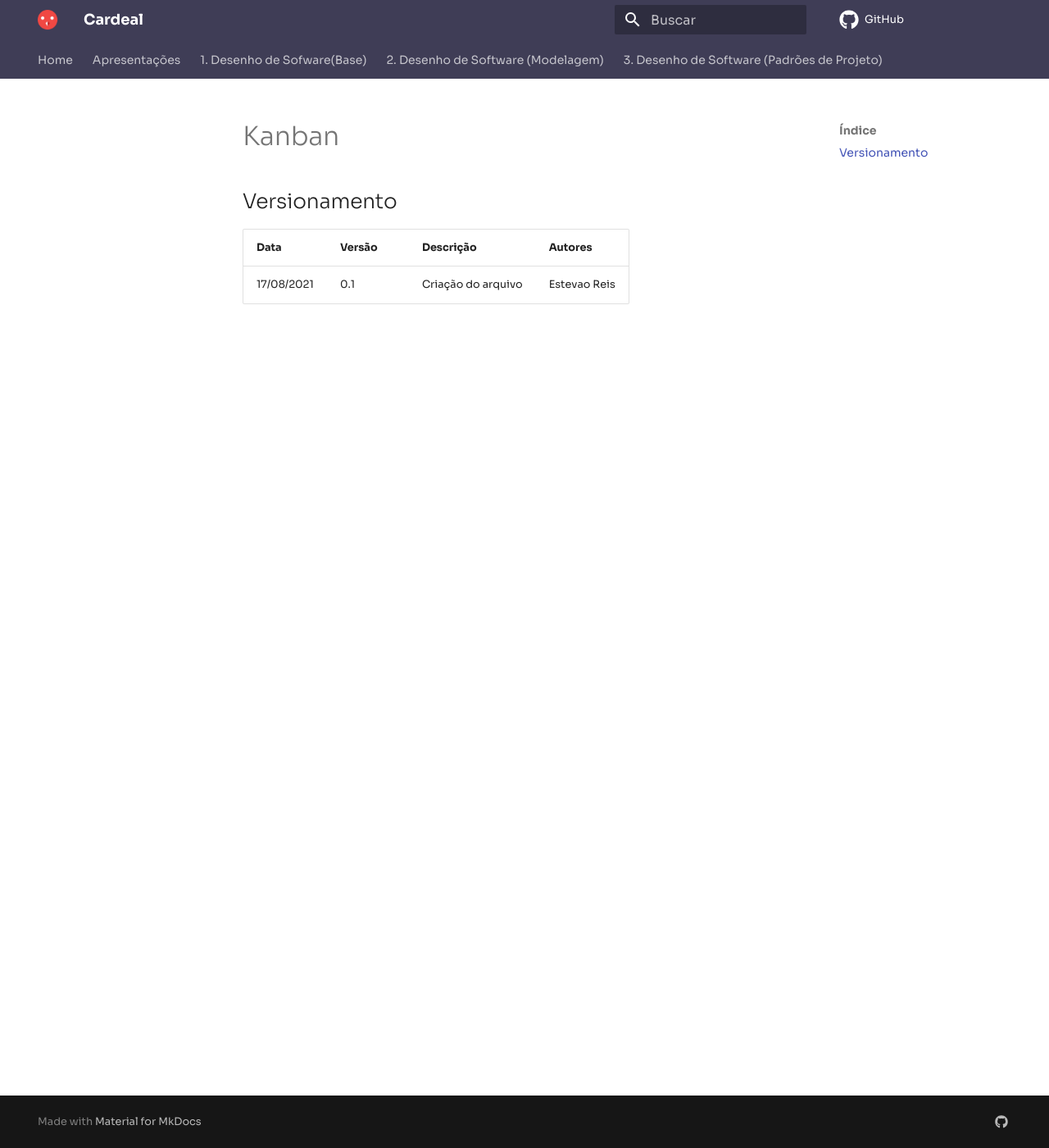
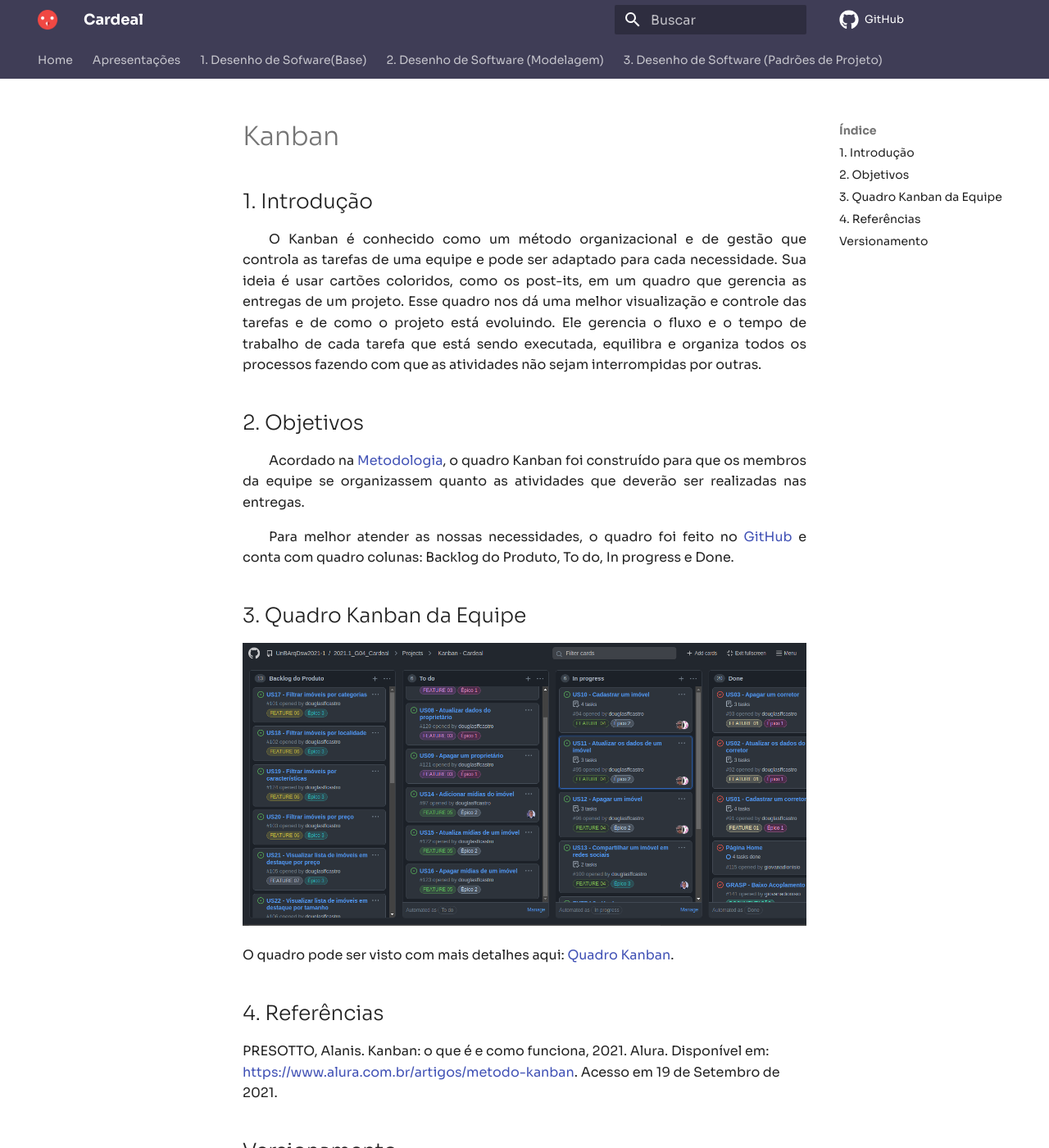
Before and after one commit to UnBArqDsw2021-1/2021.1_G04_Cardeal, an MkDocs documentation site: the page built from docs/padroesDeProjeto/kanban.md, in a window 1280 px wide and 1400 px high. Shown: the whole window at 82% size. Built offline with MkDocs 1.6.1 and Material for MkDocs 9.7.7, drawn with Linux system fonts in a browser that asks for light colours; comment, search, counter and statistics services are not loaded; some of the changed text lies outside the part shown.

Commit message:
Add kanban document

```diff
--- a/docs/padroesDeProjeto/kanban.md
+++ b/docs/padroesDeProjeto/kanban.md
@@ -1,5 +1,26 @@
+# Kanban
 
+## 1. Introdução
+
+<p align = "justify">&emsp;&emsp;O Kanban é conhecido como um método organizacional e de gestão que controla as tarefas de uma equipe e pode ser adaptado para cada necessidade. Sua ideia é usar cartões coloridos, como os post-its, em um quadro que gerencia as entregas de um projeto. Esse quadro nos dá uma melhor visualização e controle das tarefas e de como o projeto está evoluindo. Ele gerencia o fluxo e o tempo de trabalho de cada tarefa que está sendo executada, equilibra e organiza todos os processos fazendo com que as atividades não sejam interrompidas por outras.</p>
+
+## 2. Objetivos
+
+<p align = "justify">&emsp;&emsp;Acordado na <a href="https://unbarqdsw2021-1.github.io/2021.1_G04_Cardeal/desenhoSoftwareBase/metodologia/">Metodologia</a>, o quadro Kanban foi construído para que os membros da equipe se organizassem quanto as atividades que deverão ser realizadas nas entregas.</p>
+
+<p align = "justify">&emsp;&emsp;Para melhor atender as nossas necessidades, o quadro foi feito no <a href="https://github.com/">GitHub</a> e conta com quadro colunas: Backlog do Produto, To do, In progress e Done.</p>
+
+## 3. Quadro Kanban da Equipe
+
+![Quadro Kanban](./img/kanban.png)
+
+O quadro pode ser visto com mais detalhes aqui: <a href="https://github.com/UnBArqDsw2021-1/2021.1_G04_Cardeal/projects/1">Quadro Kanban</a>.
+
+## 4. Referências
+
+PRESOTTO, Alanis. Kanban: o que é e como funciona, 2021. Alura. Disponível em: <a href="https://www.alura.com.br/artigos/metodo-kanban">https://www.alura.com.br/artigos/metodo-kanban</a>. Acesso em 19 de Setembro de 2021.
 ## Versionamento
 | Data       | Versão | Descrição         | Autores       |
 | ---------- | ------ | ----------------- | ------------- |
-| 17/08/2021 | 0.1    | Criação do arquivo| Estevao Reis  |
+| 17/08/2021 | 0.1    | Criação do arquivo | Estevao Reis  |
+| 19/08/2021 | 0.2    | Adição do Documento | Douglas Castro  |
```
Also changed, not shown: docs/padroesDeProjeto/img/kanban.png (added).
